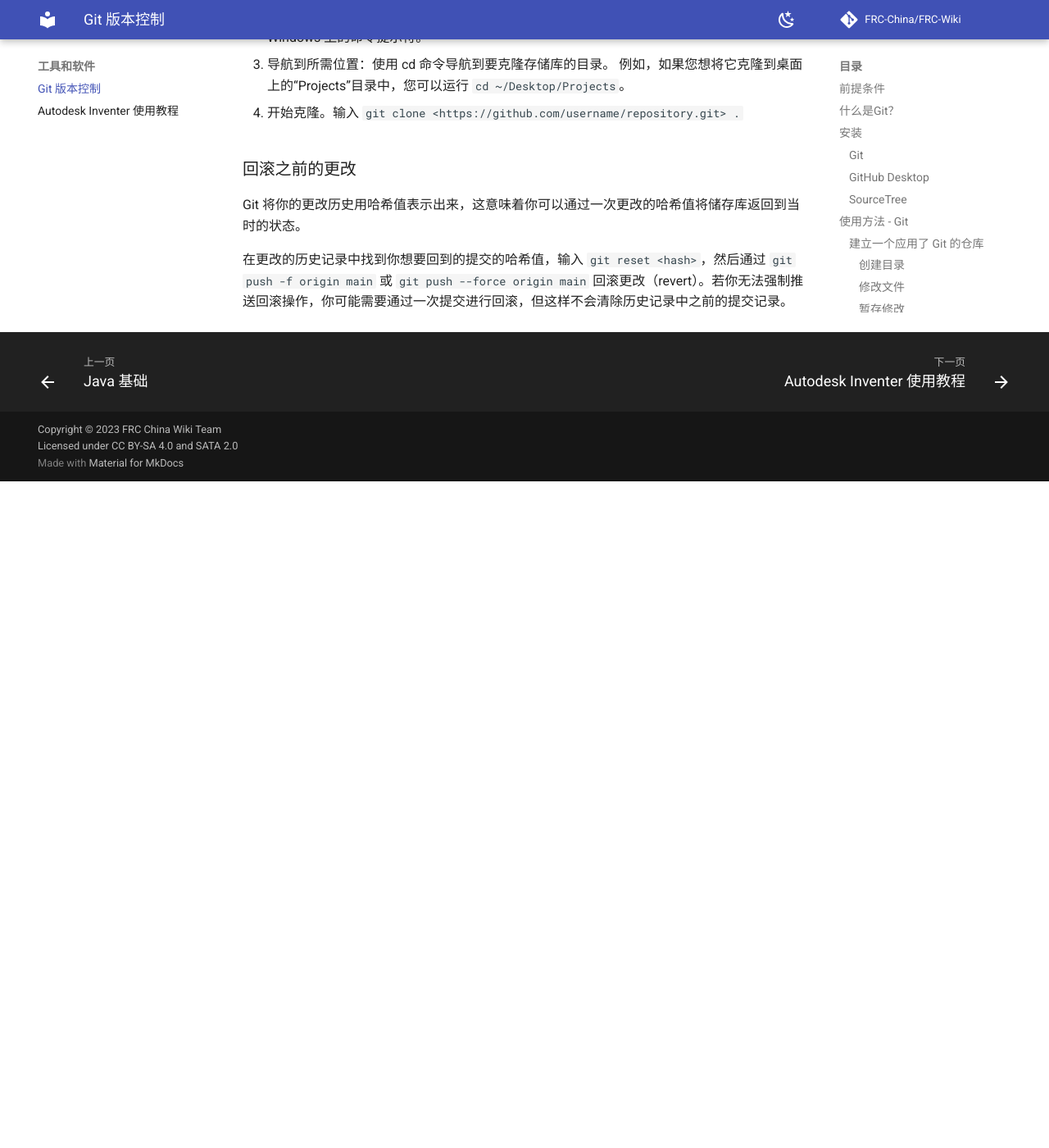
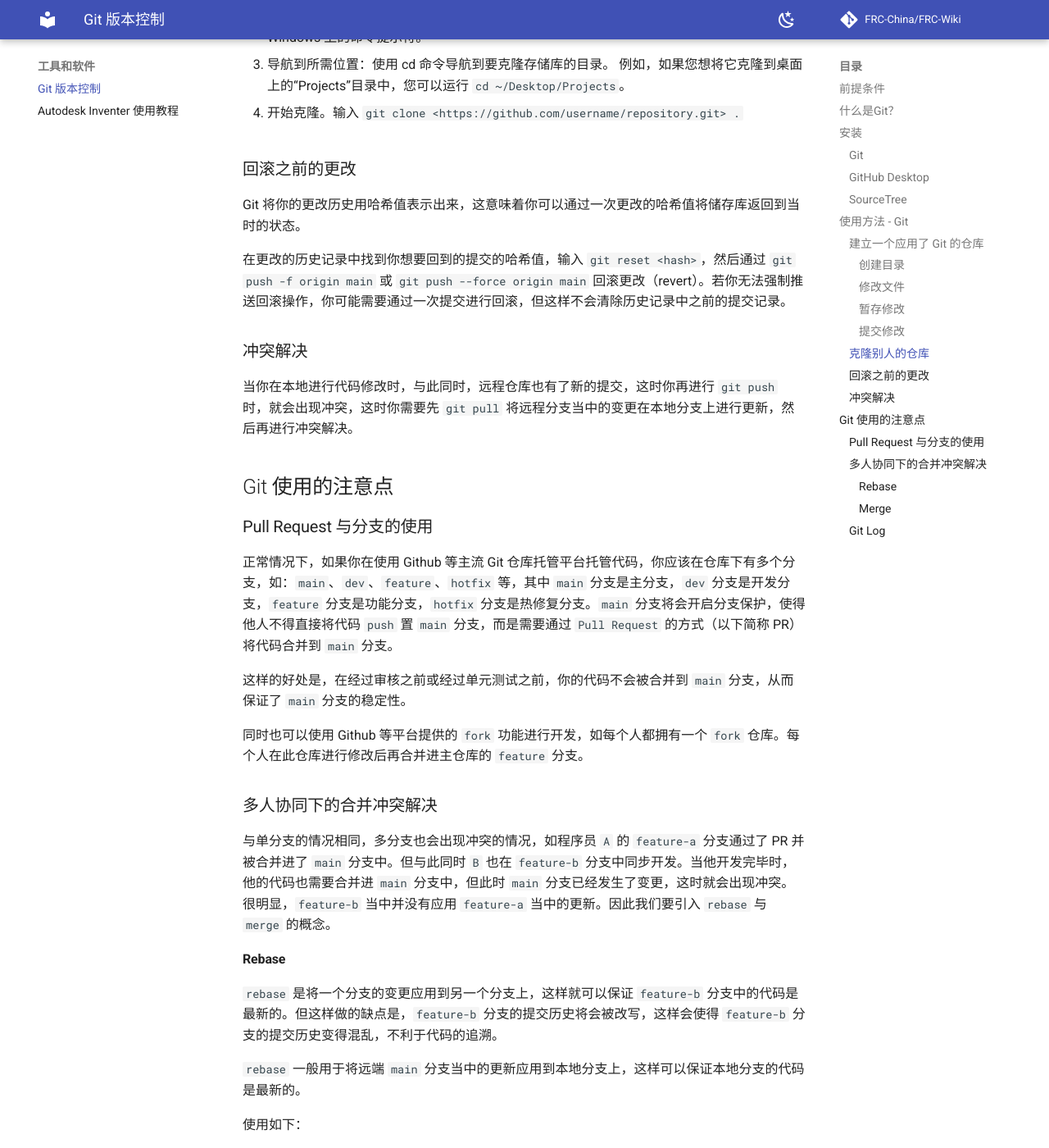
Before and after one commit to FRC-China/FRC-Wiki, an MkDocs documentation site: the page built from docs/tools/git-basics.md, in a window 1280 px wide and 1400 px high, scrolled down 2854 px. Shown: the whole window at 82% size. Built offline with MkDocs 1.6.1 and Material for MkDocs 9.7.7, drawn with Linux system fonts in a browser that asks for light colours; comment, search, counter and statistics services are not loaded; before the commit the page ends 3441 px from its top, so only the background shows below that; some of the changed text lies outside the part shown.

Commit message:
feat(git-basic): 添加了有关冲突处理的内容

````diff
--- a/docs/tools/git-basics.md
+++ b/docs/tools/git-basics.md
@@ -98,3 +98,67 @@ Git 的使用并不局限于源代码文件，你也可以用它来跟踪文本
 Git 将你的更改历史用哈希值表示出来，这意味着你可以通过一次更改的哈希值将储存库返回到当时的状态。
 
 在更改的历史记录中找到你想要回到的提交的哈希值，输入 `git reset <hash>`，然后通过 `git push -f origin main` 或 `git push --force origin main` 回滚更改（revert）。若你无法强制推送回滚操作，你可能需要通过一次提交进行回滚，但这样不会清除历史记录中之前的提交记录。
+
+### 冲突解决
+当你在本地进行代码修改时，与此同时，远程仓库也有了新的提交，这时你再进行 `git push` 时，就会出现冲突，这时你需要先 `git pull` 将远程分支当中的变更在本地分支上进行更新，然后再进行冲突解决。
+
+## Git 使用的注意点
+
+### Pull Request 与分支的使用
+正常情况下，如果你在使用 Github 等主流 Git 仓库托管平台托管代码，你应该在仓库下有多个分支，如：`main`、`dev`、`feature`、`hotfix` 等，其中 `main` 分支是主分支，`dev` 分支是开发分支，`feature` 分支是功能分支，`hotfix` 分支是热修复分支。`main` 分支将会开启分支保护，使得他人不得直接将代码 `push` 置 `main` 分支，而是需要通过 `Pull Request` 的方式（以下简称 PR）将代码合并到 `main` 分支。
+
+这样的好处是，在经过审核之前或经过单元测试之前，你的代码不会被合并到 `main` 分支，从而保证了 `main` 分支的稳定性。
+
+同时也可以使用 Github 等平台提供的 `fork` 功能进行开发，如每个人都拥有一个 `fork` 仓库。每个人在此仓库进行修改后再合并进主仓库的 `feature` 分支。
+
+### 多人协同下的合并冲突解决
+与单分支的情况相同，多分支也会出现冲突的情况，如程序员 `A` 的 `feature-a` 分支通过了 PR 并被合并进了 `main` 分支中。但与此同时 `B` 也在 `feature-b` 分支中同步开发。当他开发完毕时，他的代码也需要合并进 `main` 分支中，但此时 `main` 分支已经发生了变更，这时就会出现冲突。很明显，`feature-b` 当中并没有应用 `feature-a` 当中的更新。因此我们要引入 `rebase` 与 `merge` 的概念。
+
+#### Rebase
+`rebase` 是将一个分支的变更应用到另一个分支上，这样就可以保证 `feature-b` 分支中的代码是最新的。但这样做的缺点是，`feature-b` 分支的提交历史将会被改写，这样会使得 `feature-b` 分支的提交历史变得混乱，不利于代码的追溯。
+
+`rebase` 一般用于将远端 `main` 分支当中的更新应用到本地分支上，这样可以保证本地分支的代码是最新的。
+
+使用如下：
+```bash
+git fetch
+git rebase main
+fix conflicts...
+git add .
+git rebase --continue
+```
+那么现在 `feature-b` 分支的代码就是最新的了。
+
+#### Merge
+`merge` 是将一个分支的变更合并到另一个分支上，这样做的好处是，不会改写提交历史，但是会产生一个新的提交，这样会使得提交历史变得混乱，不利于代码的追溯。
+
+`merge` 一般用于将其他分支合并进 `main` 分支的情况。可以使得回滚变得方便，因为不会抹除分支当中的提交历史。
+
+Github 当中提供了相关的功能。因此 `merge` 操作可以不用在本地进行，直接在 Github 上进行即可。
+
+### Git Log
+`git log` 可以查看提交历史，但是默认情况下，`git log` 只会显示当前分支的提交历史。如果想要查看其他分支的提交历史，可以使用 `git log <branch-name>` 来查看。
+
+如果按照正确的方式，即上一节所说的步骤进行冲突处理，那么 `git log` 产生的结果应该如下：
+
+```bash
+*   e2e6451 (HEAD -> master) feture-c finished
+|\
+| * 516fc18 C.2
+| * 09112f5 C.1
+|/
+*   c6667ab feture-a finished
+|\
+| * e64c4b6 A.2
+| * 6058323 A.1
+|/
+*   2b24281 feture-b finished
+|\
+| * c354401 B.4
+| * 4bfefb8 B.3
+| * eb13f72 B.2
+| * c2c62b9 B.1
+|/
+* bbbba82 init
+```
+若全都使用 `rebase` 则会发现分支是平的，而 `merge` 则会发现分支是树状的，十分混乱。 只有使用 `rebase` 与 `merge` 结合的方式才能使得分支的提交历史变得清晰。
````
